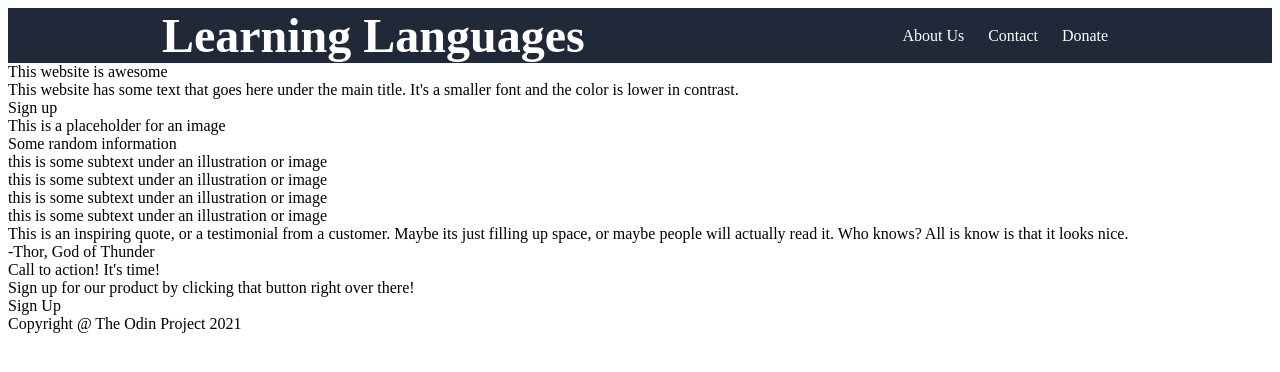
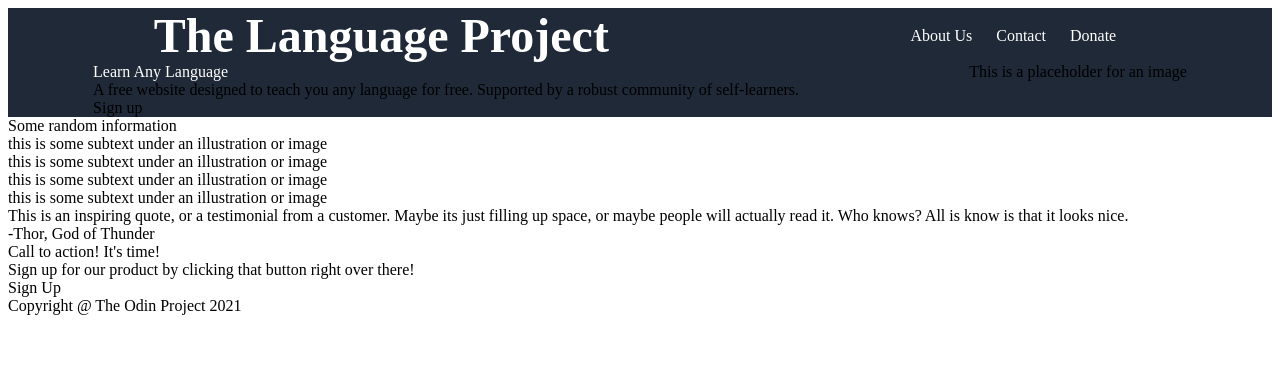
Before and after one commit to neenjacoder/landing-page, a plain HTML site: page index.html in a window 1280 px wide. Drawn offline with Linux system fonts and the light colour scheme.

Commit message:
modified header and section one styles and index

```diff
--- a/index.html
+++ b/index.html
@@ -5,11 +5,11 @@
     <meta http-equiv="X-UA-Compatible" content="IE=edge">
     <meta name="viewport" content="width=device-width, initial-scale=1.0">
     <link rel="stylesheet" type="text/css" href="style.css">
-    <title>Landing Page</title>
+    <title>The Language Project</title>
 </head>
 <body>
     <div class="header">
-        <div class="headertitle">Learning Languages</div>
+        <div class="headertitle">The Language Project</div>
         <div class="links">
             <a href="">About Us</a>
             <a href="">Contact</a>
@@ -18,8 +18,8 @@
     </div>
     <div class="one">
         <div class="oneleft">
-            <div class="onetitle">This website is awesome</div>
-            <div class="onetext">This website has some text that goes here under the main title. It's a smaller font and the color is lower in contrast.</div>
+            <div class="onetitle">Learn Any Language</div>
+            <div class="onetext">A free website designed to teach you any language for free. Supported by a robust community of self-learners.</div>
             <div class="button">Sign up</div>
         </div>
         <div class="oneright">
--- a/style.css
+++ b/style.css
@@ -3,7 +3,6 @@
     display: flex;
     flex-direction: column;
 }
-
 /* HEADER START */
 .header {
     display: flex;
@@ -11,7 +10,6 @@
     align-items: center;
     background-color: #1F2937;
 }
-
 .headertitle {
     color: white;
     font-size: 48px;
@@ -20,7 +18,6 @@
 .links {
     gap: 50px;
 }
-
 a {
     color: white;
     text-decoration: none;
@@ -28,7 +25,18 @@ a {
     padding: 0;
 }
 /* SECTION 1 START */
-
+.one {
+    display: flex;
+    justify-content: space-around;
+    background-color: #1F2937;
+}
+.onetitle {
+    color: white;
+}
+.oneleft {
+    display: flex;
+    flex-direction: column;
+}
 /* SECTION 2 START */
 
 /* SECTION 3 START */
```
